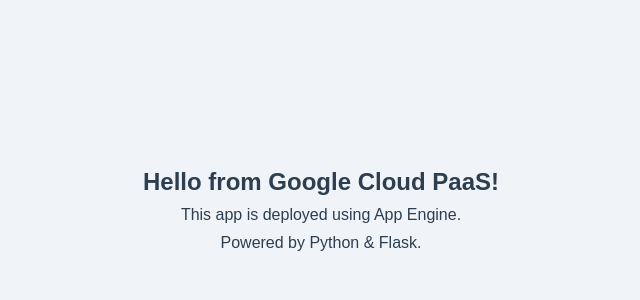
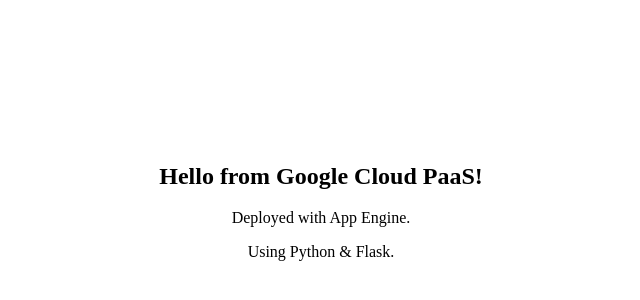
Before and after one commit to Saniya-Bhosale/my_paas_app, a plain HTML site: page index.html in a window 1280 px wide. Shown: the part 190-490 px from the top of the page, without its empty margins (319-959 px from the left). Drawn offline with Linux system fonts and the light colour scheme.

Commit message:
Update index.html

```diff
--- a/index.html
+++ b/index.html
@@ -2,31 +2,22 @@
 <html lang="en">
 <head>
   <meta charset="UTF-8">
-  <title>Welcome to Google Cloud PaaS</title>
+  <title>PaaS App</title>
   <style>
     body {
-      display: flex;
+      margin: 0;
       height: 100vh;
-      margin: 0;
-      align-items: center;
-      justify-content: center;
-      font-family: Arial, sans-serif;
-      background: #f0f4f8;
+      display: grid;
+      place-items: center;
       text-align: center;
-    }
-    .container {
-      color: #2c3e50;
-    }
-    h2, p {
-      margin: 10px 0;
     }
   </style>
 </head>
 <body>
-  <div class="container">
+  <div>
     <h2>Hello from Google Cloud PaaS!</h2>
-    <p>This app is deployed using App Engine.</p>
-    <p>Powered by Python & Flask.</p>
+    <p>Deployed with App Engine.</p>
+    <p>Using Python & Flask.</p>
   </div>
   <script>alert("Running on PaaS!");</script>
 </body>
```
